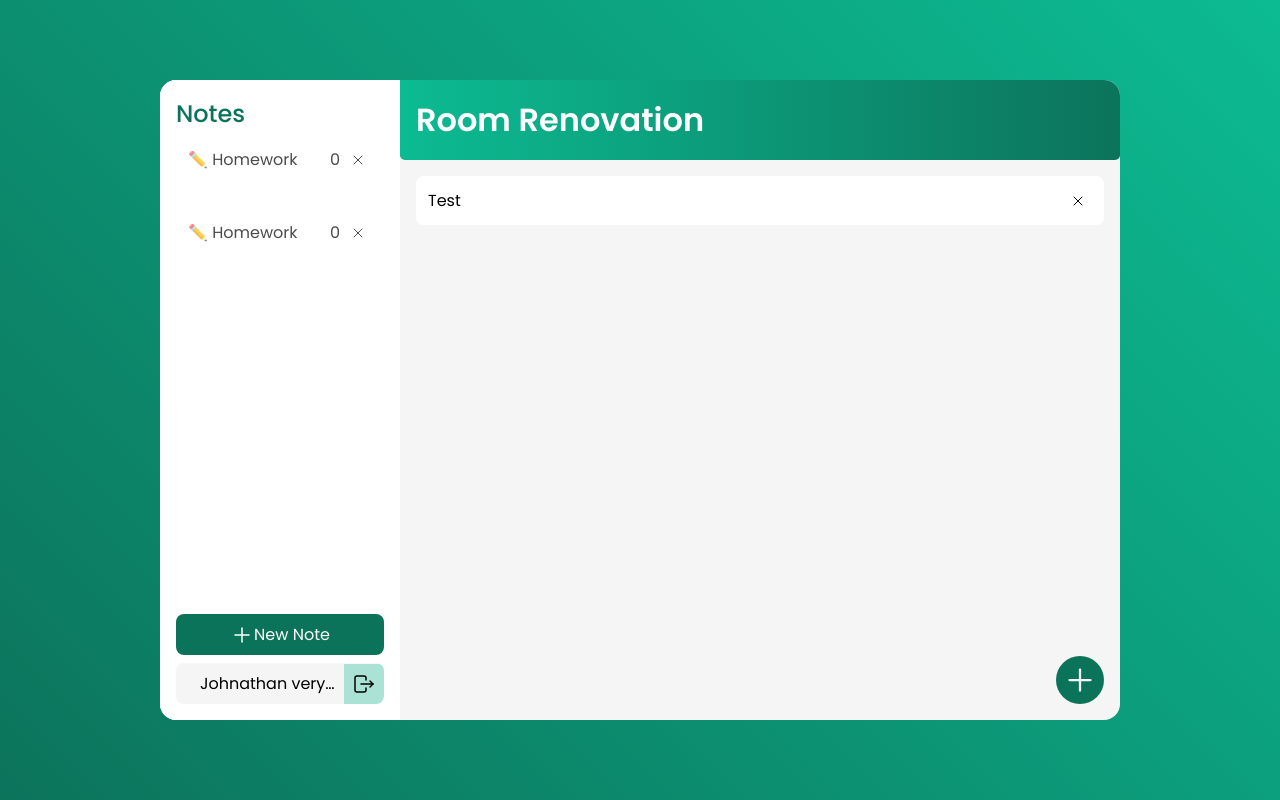
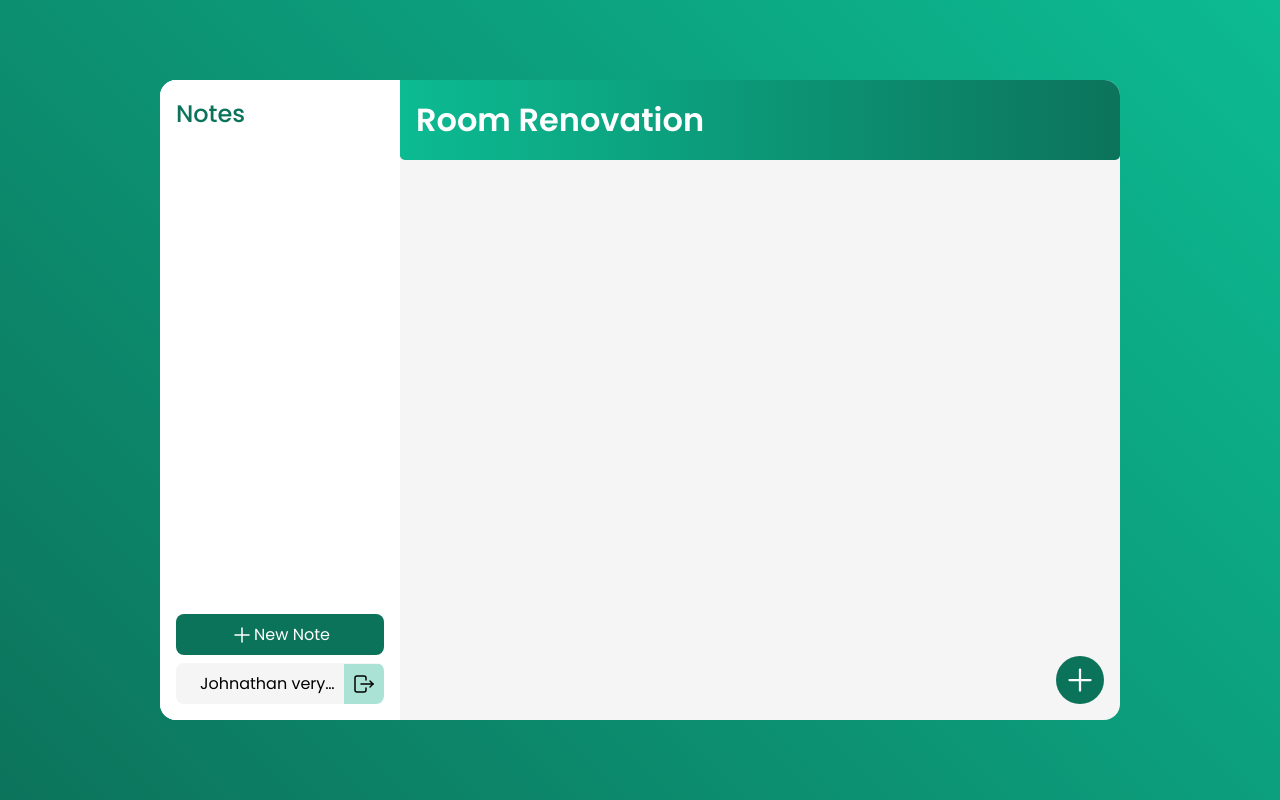
Before and after one commit to Spimy/zero-to-web-hero, a Vue app in the folder client/: page / in a window 1280 px wide. Built offline with nearby package versions, Linux system fonts and the light colour scheme.

Commit message:
🧹 CLEAN : remove code for fill in the blanks

```diff
--- a/client/src/components/TodoNote.vue
+++ b/client/src/components/TodoNote.vue
@@ -1,20 +1,14 @@
 <script setup lang="ts">
-defineProps({
-  isActive: Boolean,
-  todoNum: {
-    type: Number,
-    default: 0
-  }
-});
+// TODO;
 </script>
 
 <template>
-  <div class="todoNote" :class="{ 'todoNote--active': isActive }">
+  <div class="todoNote">
     <div class="todoNote__left">
       <p class="todoNote__text"><slot></slot></p>
     </div>
     <div class="todoNote__right">
-      <p class="todoNote__num">{{ todoNum }}</p>
+      <p class="todoNote__num"></p>
       <button class="todoNote__delete">
         <svg
           xmlns="http://www.w3.org/2000/svg"
--- a/client/src/views/HomeView.vue
+++ b/client/src/views/HomeView.vue
@@ -69,14 +69,7 @@ const handleLogout = async () => {
       <aside class="card__notes">
         <h1>Notes</h1>
         <menu class="card__notes__items">
-          <todoNote
-            v-for="(note, index) in notes"
-            :key="index"
-            :isActive="activeIndex === index"
-            @click="toggleActive(index)"
-          >
-            {{ note.title }}
-          </todoNote>
+          <!-- TODO -->
         </menu>
 
         <button class="card__notes__add" @click="showNoteInput = true" v-if="!showNoteInput">
@@ -133,8 +126,9 @@ const handleLogout = async () => {
 
       <main class="card__todos">
         <h1>Room Renovation</h1>
-        <menu class="card__todos__items"><TodoItem>Test</TodoItem></menu>
-
+        <menu class="card__todos__items">
+          <!-- TODO -->
+        </menu>
         <button class="card__todos__items__add" @click="showTodoInput = true" v-if="!showTodoInput">
           <svg
             xmlns="http://www.w3.org/2000/svg"
--- a/client/src/views/LoginView.vue
+++ b/client/src/views/LoginView.vue
@@ -8,17 +8,7 @@ const password = ref<string>('');
 const router = useRouter();
 
 const handleLogin = async () => {
-  if (!email.value || !password.value) {
-    alert('Please enter both email and password.');
-    return;
-  }
-
-  const success = true;
-  if (success) {
-    router.push('/');
-  } else {
-    alert('Login failed. Please check your credentials.');
-  }
+  // TODO
 };
 </script>
 
@@ -28,19 +18,16 @@ const handleLogin = async () => {
       <h2>Login</h2>
       <form class="loginCard__credentials" @submit.prevent="handleLogin">
         <div class="loginCard__field">
-          <label for="email">Email</label>
-          <input type="text" v-model="email" id="email" placeholder="Email" />
+          <!-- TODO -->
         </div>
         <div class="loginCard__field">
-          <label for="password">Password</label>
-          <input type="password" v-model="password" id="password" placeholder="Password" />
+          <!-- TODO -->
           <p class="loginCard__forgot">Forgot Password</p>
         </div>
         <button class="loginCard__submit" type="submit">Login</button>
       </form>
       <p class="loginCard__register">
-        Don’t have an account?
-        <RouterLink to="/register"> Register Here</RouterLink>
+        <!-- TODO -->
       </p>
     </section>
   </main>
--- a/client/src/views/RegisterView.vue
+++ b/client/src/views/RegisterView.vue
@@ -9,24 +9,7 @@ const confirmPassword = ref<string>('');
 const router = useRouter();
 
 const handleRegister = async () => {
-  if (password.value !== confirmPassword.value) {
-    alert('Passwords do not match!');
-    return;
-  }
-
-  if (!email.value || !password.value || !confirmPassword.value) {
-    alert('Please fill out all fields.');
-    return;
-  }
-
-  const success = true;
-
-  if (success) {
-    alert('Registration successful!');
-    router.push('/login');
-  } else {
-    alert('Registration failed. Please try again.');
-  }
+  // TODO
 };
 </script>
 
@@ -40,17 +23,10 @@ const handleRegister = async () => {
           <input type="text" v-model="email" id="email" placeholder="Email" />
         </div>
         <div class="registerCard__field">
-          <label for="password">Password</label>
-          <input type="password" v-model="password" id="password" placeholder="Password" />
+          <!-- TODO -->
         </div>
         <div class="registerCard__field">
-          <label for="password">Confirm Password</label>
-          <input
-            type="password"
-            v-model="confirmPassword"
-            id="confirmpassword"
-            placeholder="Confirm Password"
-          />
+          <!-- TODO -->
         </div>
         <button class="registerCard__submit" type="submit">Register</button>
       </form>
```
